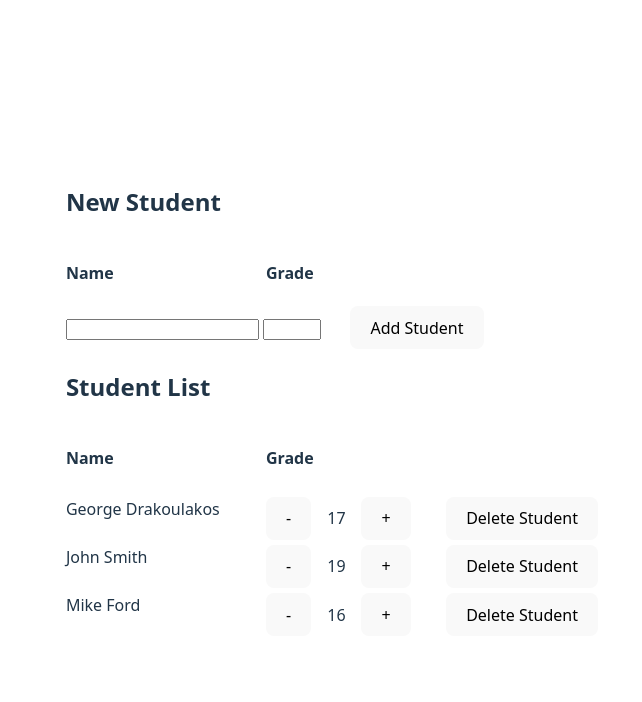
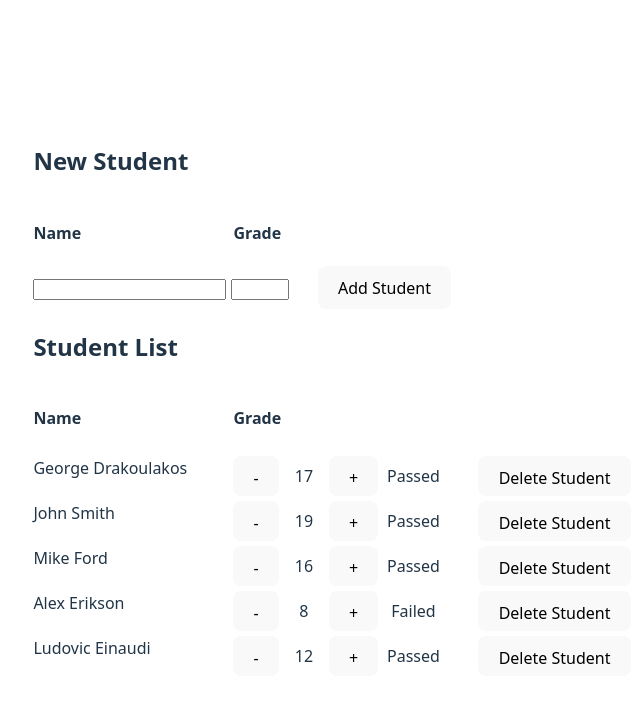
Before and after one commit to gdrakoulakos/StudentTracker, a React (Vite) app: page / in a window 1280 px wide. Shown: the top 702 px of the page, without its empty margins (308-950 px from the left). Built offline with nearby package versions, Linux system fonts and the light colour scheme.

Commit message:
Add feature to check if student has passed or failed based on grade

```diff
--- a/src/components/StudentList.jsx
+++ b/src/components/StudentList.jsx
@@ -24,7 +24,10 @@ export const StudentList = () => {
         <h4 style={{ width: "200px" }}>Name</h4> <h4>Grade</h4>
       </div>
       {students.map((student) => (
-        <div key={student.id} style={{ display: "flex", marginTop: "5px" }}>
+        <div
+          key={student.id}
+          style={{ display: "flex", marginTop: "5px", height: "40px" }}
+        >
           <div style={{ width: "200px" }}>{student.fullName}</div>
           <button onClick={() => handleDecreaseGrade(student.id)}>-</button>
           <div
@@ -37,8 +40,17 @@ export const StudentList = () => {
             {student.grade}
           </div>
           <button onClick={() => handleIncreaseGrade(student.id)}>+</button>
+          <div
+            style={{
+              width: "70px",
+              textAlign: "center",
+              alignContent: "center",
+            }}
+          >
+            {student.grade > 10 ? "Passed" : "Failed"}
+          </div>
           <button
-            style={{ marginLeft: "35px" }}
+            style={{ marginLeft: "30px" }}
             onClick={() => handleDeleteStudent(student.id)}
           >
             Delete Student
--- a/src/studentSlice.js
+++ b/src/studentSlice.js
@@ -5,6 +5,8 @@ const initialState = {
     { id: 1, fullName: "George Drakoulakos", grade: 17 },
     { id: 2, fullName: "John Smith", grade: 19 },
     { id: 3, fullName: "Mike Ford", grade: 16 },
+    { id: 4, fullName: "Alex Erikson", grade: 8 },
+    { id: 5, fullName: "Ludovic Einaudi", grade: 12 },
   ],
 };
 
```
